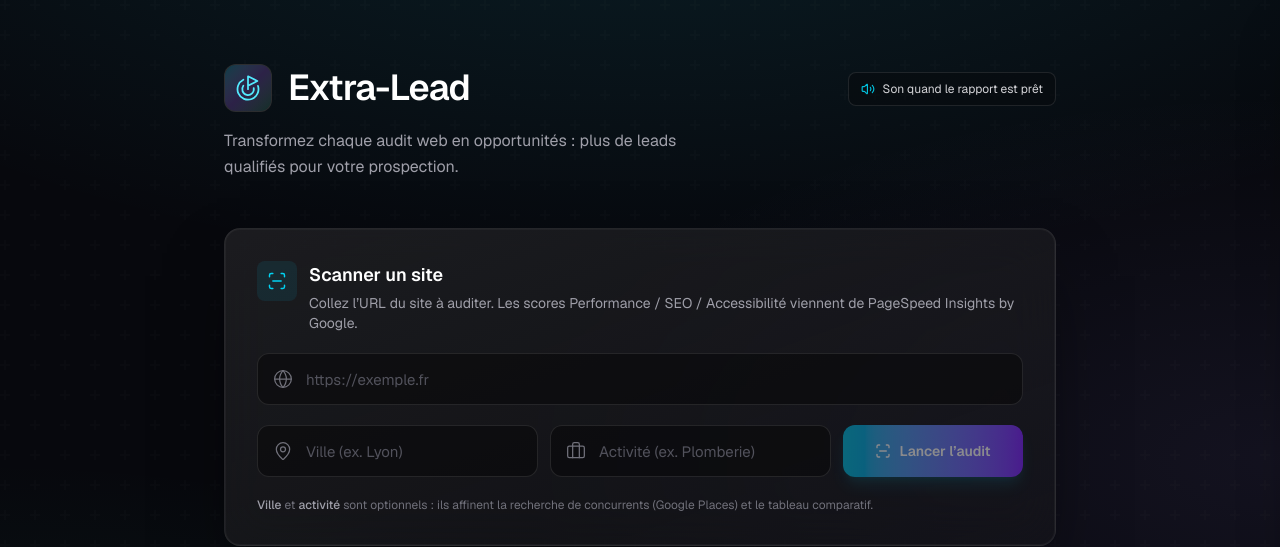
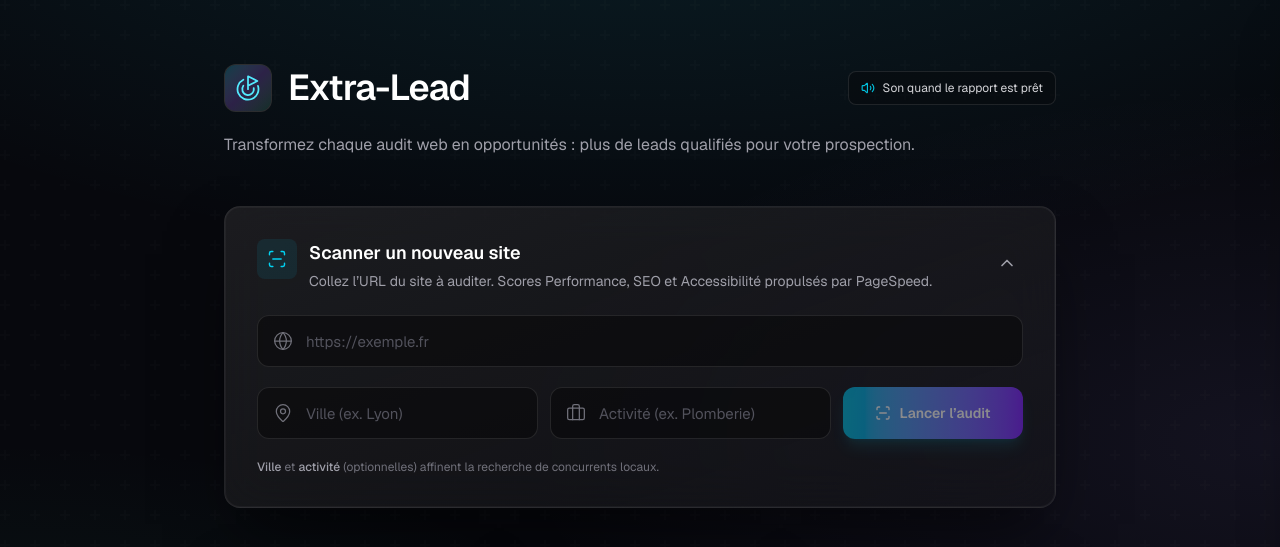
Before and after one commit to extragraph/extra-lead, a Next.js app: page / in a window 1280 px wide. Shown: the top 547 px of the page. Built offline with nearby package versions, Linux system fonts and the light colour scheme; no server answers.

Commit message:
style: alignement en-tête, tagline sur une ligne et scanner repliable

```diff
--- a/src/components/dashboard/audit-dashboard.tsx
+++ b/src/components/dashboard/audit-dashboard.tsx
@@ -8,6 +8,7 @@
 import type { AuditPayload } from "@/types/audit";
 import { primeAuditSoundContext, playAuditReadyChime } from "@/lib/sounds/audit-ready-chime";
 import { readAuditSoundPreference } from "@/lib/sounds/audit-sound-preference";
+import { APP_NAME, APP_TAGLINE } from "@/lib/constants";
 import { HistorySidebar } from "@/components/dashboard/history-sidebar";
 import { saveAudit } from "@/lib/audit/history-store";
 import { useRef, useState } from "react";
@@ -16,6 +17,7 @@
   const [audit, setAudit] = useState<AuditPayload | null>(null);
   const [loading, setLoading] = useState(false);
   const [error, setError] = useState<string | null>(null);
+  const [scannerExpanded, setScannerExpanded] = useState(true);
   const audioCtxRef = useRef<AudioContext | null>(null);
 
   async function runScan(payload: { url: string; city?: string; activity?: string }) {
@@ -43,6 +45,7 @@
         return;
       }
       setAudit(data as AuditPayload);
+      setScannerExpanded(false);
       saveAudit(data as AuditPayload).catch(console.error);
 
       if (readAuditSoundPreference()) {
@@ -65,16 +68,26 @@
       />
 
       <div className="relative z-10 mx-auto flex min-h-screen max-w-4xl flex-col px-4 py-12 sm:px-6 sm:py-16 lg:px-8">
-        <HistorySidebar onSelectAudit={setAudit} />
-        <div className="flex flex-col sm:flex-row sm:items-start sm:justify-between gap-6">
-          <DashboardHeader />
-          <div className="sm:mt-2">
+        <HistorySidebar onSelectAudit={(a) => { setAudit(a); setScannerExpanded(false); }} />
+
+        <header className="flex flex-col gap-5">
+          <div className="flex items-center justify-between gap-4">
+            <DashboardHeader />
             <AuditSoundToggle />
           </div>
-        </div>
+          <p className="whitespace-nowrap text-sm leading-relaxed text-zinc-400 sm:text-base">
+            {APP_TAGLINE}
+          </p>
+        </header>
 
         <main className="mt-12 flex flex-1 flex-col gap-10">
-          <UrlScannerCard onScan={runScan} loading={loading} hasPageSpeedKey={hasPageSpeedKey} />
+          <UrlScannerCard
+            onScan={runScan}
+            loading={loading}
+            hasPageSpeedKey={hasPageSpeedKey}
+            expanded={scannerExpanded}
+            onToggle={() => setScannerExpanded(!scannerExpanded)}
+          />
           {error && (
             <p
               className="rounded-xl border border-rose-500/30 bg-rose-500/10 px-4 py-3 text-sm text-rose-200"
--- a/src/components/dashboard/audit-sound-toggle.tsx
+++ b/src/components/dashboard/audit-sound-toggle.tsx
@@ -36,7 +36,7 @@
       ) : (
         <VolumeX className="h-3.5 w-3.5 text-zinc-600" strokeWidth={2} aria-hidden />
       )}
-      <span className="text-zinc-300">Son quand le rapport est prêt</span>
+      <span className="whitespace-nowrap text-zinc-300">Son quand le rapport est prêt</span>
       <span id={HINT_ID} className="sr-only">
         {enabled ? "activé" : "désactivé"}, préférence enregistrée sur cet appareil
       </span>
--- a/src/components/dashboard/dashboard-header.tsx
+++ b/src/components/dashboard/dashboard-header.tsx
@@ -1,15 +1,9 @@
-import { APP_TAGLINE } from "@/lib/constants";
 import { BrandMark } from "./brand-mark";
 
 export function DashboardHeader() {
   return (
-    <header className="flex flex-col gap-8">
-      <div className="space-y-4">
-        <BrandMark />
-        <p className="max-w-lg text-sm leading-relaxed text-zinc-400 sm:text-base">
-          {APP_TAGLINE}
-        </p>
-      </div>
-    </header>
+    <div className="flex shrink-0 items-center">
+      <BrandMark />
+    </div>
   );
 }
--- a/src/components/dashboard/url-scanner-card.tsx
+++ b/src/components/dashboard/url-scanner-card.tsx
@@ -1,6 +1,6 @@
 "use client";
 
-import { Briefcase, Globe, Loader2, MapPin, ScanLine } from "lucide-react";
+import { Briefcase, Globe, Loader2, MapPin, ScanLine, ChevronDown, ChevronUp } from "lucide-react";
 import { FormEvent, useState } from "react";
 import { GlassCard } from "@/components/ui/glass-card";
 
@@ -13,14 +13,15 @@
 type UrlScannerCardProps = {
   onScan: (payload: UrlScanPayload) => void | Promise<void>;
   loading?: boolean;
-  /** Défini côté serveur — sans exposer la clé. */
   hasPageSpeedKey?: boolean;
+  expanded?: boolean;
+  onToggle?: () => void;
 };
 
 const inputClass =
   "h-full min-h-[52px] w-full rounded-xl border border-white/10 bg-zinc-950/60 py-3 text-[15px] text-white placeholder:text-zinc-600 outline-none ring-0 transition focus:border-cyan-500/40 focus:bg-zinc-950/80 focus:shadow-[0_0_0_3px_rgba(34,211,238,0.12)] disabled:opacity-60";
 
-export function UrlScannerCard({ onScan, loading, hasPageSpeedKey = false }: UrlScannerCardProps) {
+export function UrlScannerCard({ onScan, loading, hasPageSpeedKey = false, expanded = true, onToggle }: UrlScannerCardProps) {
   const [url, setUrl] = useState("");
   const [city, setCity] = useState("");
   const [activity, setActivity] = useState("");
@@ -38,23 +39,42 @@
   }
 
   return (
-    <GlassCard variant="strong" className="p-6 sm:p-8">
-      <form onSubmit={handleSubmit} className="space-y-5">
-        <div className="flex items-start gap-3">
+    <GlassCard variant="strong" className={`transition-all duration-300 ${expanded ? 'p-6 sm:p-8' : 'p-4 sm:p-5'}`}>
+      <div
+        className={`flex items-start justify-between ${onToggle ? 'cursor-pointer hover:opacity-80 transition-opacity' : ''}`}
+        onClick={onToggle}
+      >
+        <div className="flex items-start gap-3 flex-1">
           <div className="flex h-10 w-10 shrink-0 items-center justify-center rounded-lg bg-cyan-500/10 text-cyan-400">
             <ScanLine className="h-5 w-5" strokeWidth={1.75} />
           </div>
           <div>
-            <h2 className="text-lg font-semibold text-white">Scanner un site</h2>
-            <p className="mt-1 text-sm text-zinc-400">
-              Collez l’URL du site à auditer. Les scores Performance / SEO /
-              Accessibilité viennent de PageSpeed Insights by Google.
-            </p>
+            <h2 className={`font-semibold text-white ${expanded ? 'text-lg' : 'text-base mt-2'}`}>
+              Scanner un nouveau site
+            </h2>
+            {expanded && (
+              <p className="mt-1 text-sm text-zinc-400">
+                Collez l’URL du site à auditer. Scores Performance, SEO et Accessibilité propulsés par PageSpeed.
+              </p>
+            )}
           </div>
         </div>
 
-        <label className="relative flex min-h-[52px] w-full items-center">
-          <span className="sr-only">URL du site à auditer</span>
+        {onToggle && (
+           <button
+             type="button"
+             className="ml-4 mt-2 p-1.5 text-zinc-400 hover:text-white rounded-lg hover:bg-zinc-800 transition-colors"
+             aria-label={expanded ? "Replier" : "Déplier"}
+           >
+              {expanded ? <ChevronUp className="h-5 w-5" /> : <ChevronDown className="h-5 w-5" />}
+           </button>
+        )}
+      </div>
+
+      {expanded && (
+        <form onSubmit={handleSubmit} className="space-y-5 mt-6 animate-in fade-in slide-in-from-top-4 duration-300">
+          <label className="relative flex min-h-[52px] w-full items-center">
+            <span className="sr-only">URL du site à auditer</span>
           <Globe
             className="pointer-events-none absolute left-4 h-5 w-5 text-zinc-500"
             strokeWidth={1.5}
@@ -123,9 +143,7 @@
         </div>
 
         <p className="text-xs text-zinc-500">
-          <strong className="font-medium text-zinc-400">Ville</strong> et{" "}
-          <strong className="font-medium text-zinc-400">activité</strong> sont optionnels : ils affinent la
-          recherche de concurrents (Google Places) et le tableau comparatif.
+          <strong className="font-medium text-zinc-400">Ville</strong> et <strong className="font-medium text-zinc-400">activité</strong> (optionnelles) affinent la recherche de concurrents locaux.
           {!hasPageSpeedKey && (
             <>
               {" "}
@@ -142,7 +160,8 @@
             </>
           )}
         </p>
-      </form>
+        </form>
+      )}
     </GlassCard>
   );
 }
```
